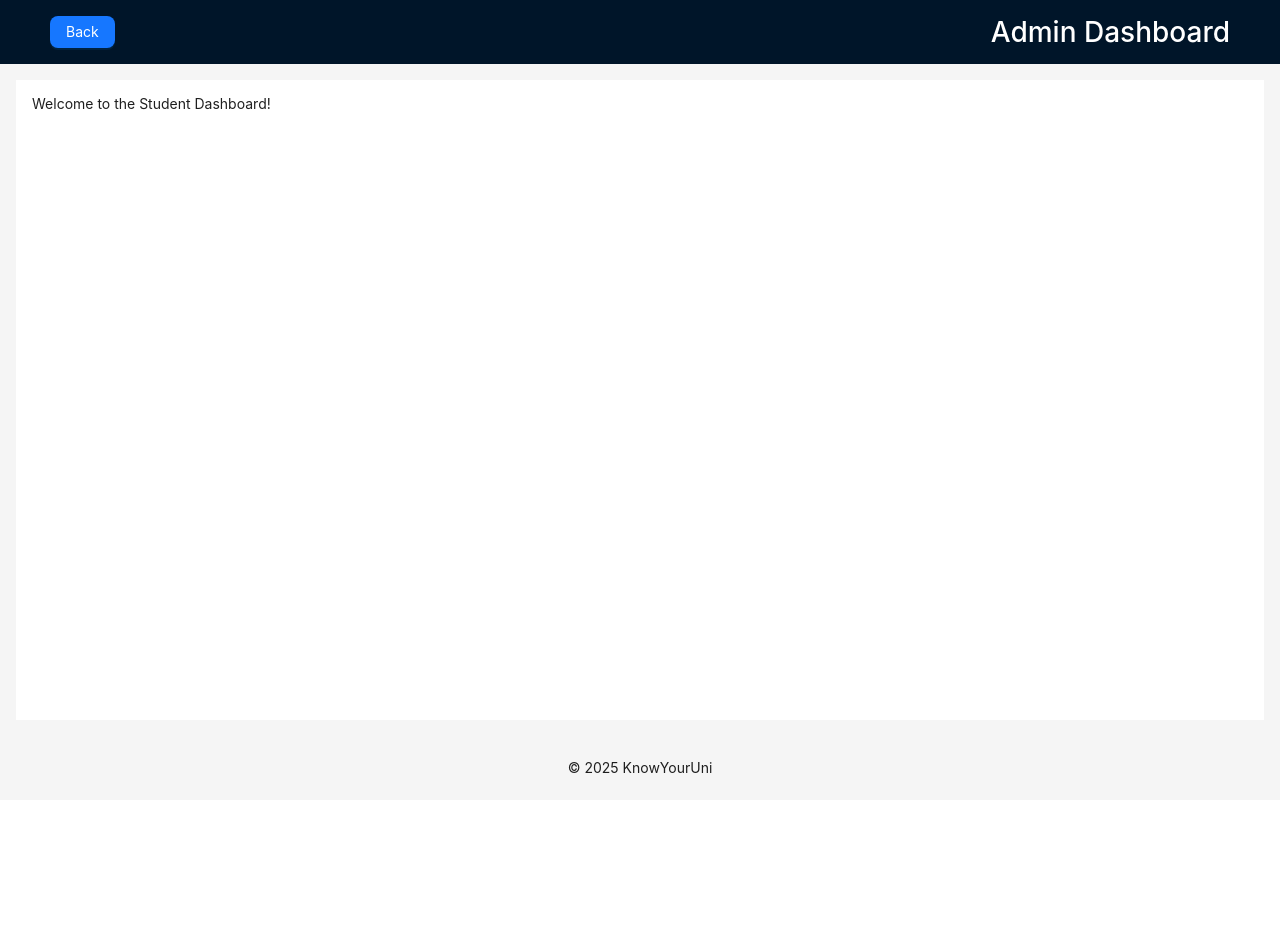
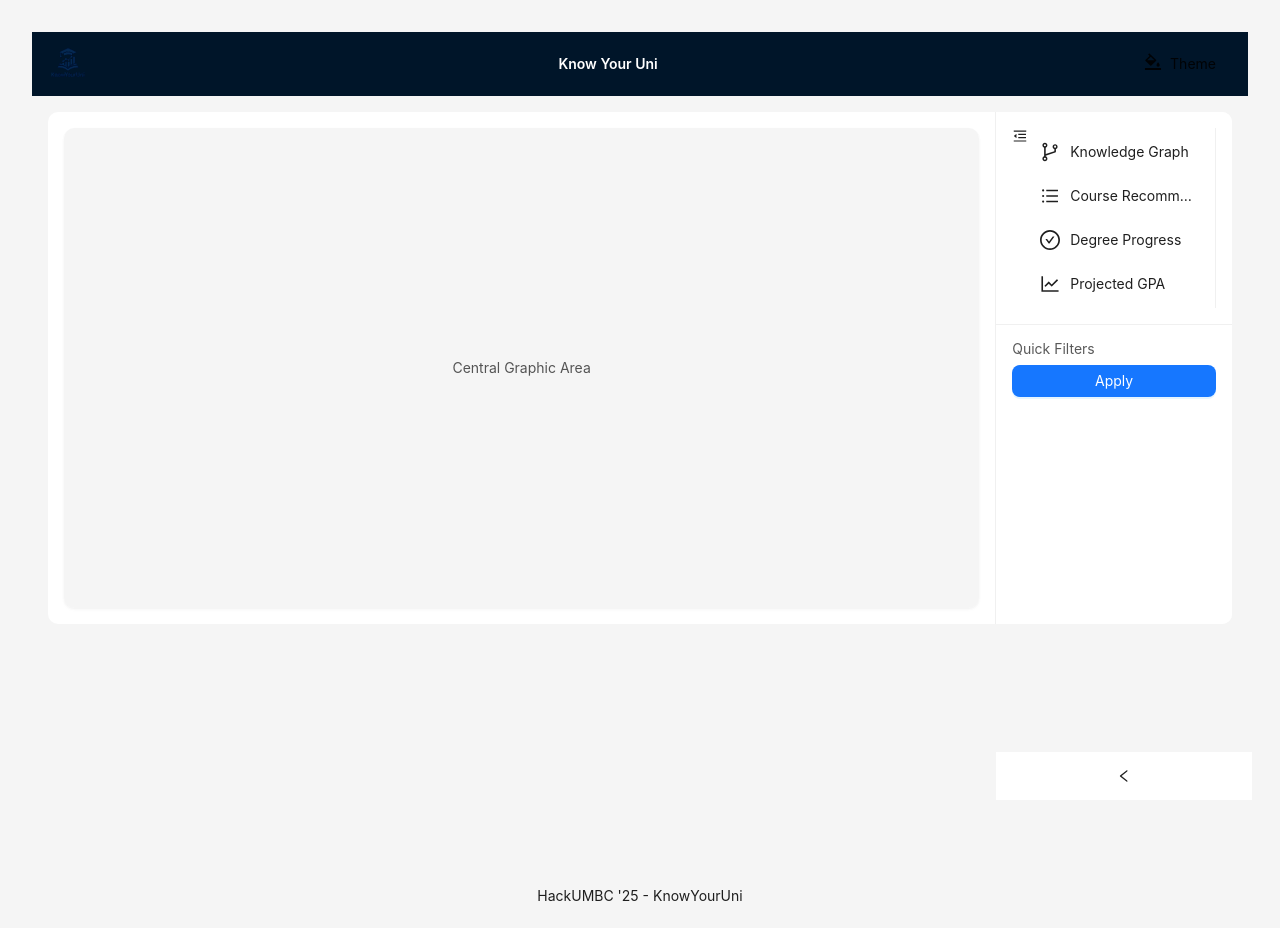
Before and after one commit to ncorcoran771/KnowYourUni_, a React (Vite) app in the folder frontend/: page /student in a window 1280 px wide. Before the commit the page ends 800 px from the top, so only its background shows below. Built offline with nearby package versions, Linux system fonts and the light colour scheme.

Commit message:
big ole hunk of front end stuff
yup

```diff
--- a/frontend/package.json
+++ b/frontend/package.json
@@ -30,6 +30,7 @@
     "globals": "^16.4.0",
     "typescript": "~5.8.3",
     "typescript-eslint": "^8.44.0",
-    "vite": "^7.1.7"
+    "vite": "^7.1.7",
+    "vite-plugin-svgr": "^4.5.0"
   }
 }
--- a/frontend/src/admin.tsx
+++ b/frontend/src/admin.tsx
@@ -1,27 +1,16 @@
+/* Admin Dashboard */
 import React from 'react';
-import { Button, Layout } from 'antd';
-
-const { Header, Content, Footer } = Layout;
+import { Layout } from 'antd';
+import { Shell } from './components/Shell';
 
 export const AdminDashboard: React.FC = () => {
-    const handleBack = () => {
-        console.log('Back button clicked');
-        // Add navigation logic here
-    };
 
     return (
         <Layout style={{ minHeight: '100vh' }}>
-            <Header style={{ display: 'flex', alignItems: 'center', backgroundColor: '#001529' }}>
-                <Button type="primary" onClick={handleBack} style={{ marginRight: 'auto' }}>
-                    Back
-                </Button>
-                <h1 style={{ color: 'white', margin: 0 }}>Admin Dashboard</h1>
-            </Header>
-            <Content style={{ margin: '16px', padding: '16px', backgroundColor: 'white' }}>
-                <p>Welcome to the Admin Dashboard!</p>
-                {/* Add dashboard content here */}
-            </Content>
-            <Footer style={{ textAlign: 'center' }}>© 2025 KnowYourUni</Footer>
+            <div style={{ margin: '16px', padding: '16px'}}>
+                <Shell />
+            </div>
+            <Layout.Footer style={{ textAlign: 'center' }}>HackUMBC '25 - KnowYourUni</Layout.Footer>
         </Layout>
     );
 };
--- /dev/null
+++ b/frontend/src/components/DashboardLayout.tsx
@@ -0,0 +1,130 @@
+/* Dashboard Layout */
+import React, { useState } from "react";
+import { Layout, Menu, Button, Drawer, Grid, theme } from "antd";
+import { getFeatures } from "../utils/getFeatures";
+import { useUserInfo } from "../context/UserInfoProvider";
+import { MenuFoldOutlined, MenuUnfoldOutlined } from "@ant-design/icons";
+
+const { Content, Sider } = Layout;
+const { useBreakpoint } = Grid;
+
+export const DashboardLayout: React.FC = () => {
+  const [collapsed, setCollapsed] = useState(false);
+  const { userInfo } = useUserInfo();
+  const items = getFeatures(userInfo.isAdmin || false);
+  const [drawerOpen, setDrawerOpen] = useState(false);
+  const screens = useBreakpoint();
+  const isMobile = !screens.lg;
+  const { token } = theme.useToken();
+
+  const RightPanelContent = (
+    <div style={{ padding: 16 }}>
+      <Menu
+        mode="inline"
+        items={items.map((it) => ({
+          ...it,
+          icon: React.cloneElement(it.icon as React.ReactElement, { style: { fontSize: 20 } }),
+        }))}
+        defaultSelectedKeys={["overview"]}
+      />
+      <div style={{ marginTop: 16 }}>
+        <p style={{ marginBottom: 8, color: token.colorTextSecondary }}>Quick Filters</p>
+        <Button block type="primary">Apply</Button>
+      </div>
+    </div>
+  );
+
+  return (
+    <Layout>
+      <Content style={{ padding: 16, minHeight: "calc(100vh - 64px)" }}>
+        <Layout
+          style={{
+            borderRadius: token.borderRadiusLG,
+            overflow: "hidden",
+            background: token.colorBgContainer,
+            minHeight: "100%",
+            position: "relative",
+          }}
+        >
+          <Content style={{ padding: 16 }}>
+            <div
+              style={{
+                height: "100%",
+                minHeight: 480,
+                borderRadius: token.borderRadiusLG,
+                boxShadow: token.boxShadowTertiary,
+                background: token.colorFillTertiary,
+                display: "grid",
+                placeItems: "center",
+              }}
+            >
+              <div style={{ opacity: 0.75 }}>Central Graphic Area</div>
+            </div>
+          </Content>
+
+          {isMobile ? (
+            <>
+              <Button
+                type="text"
+                icon={<MenuUnfoldOutlined />}
+                style={{ position: "absolute", top: 12, right: 12, zIndex: 2 }}
+                onClick={() => setDrawerOpen(true)}
+              />
+              <Drawer
+                title="Selections"
+                placement="right"
+                open={drawerOpen}
+                onClose={() => setDrawerOpen(false)}
+                width={320}
+                bodyStyle={{ padding: 0 }}
+              >
+                {RightPanelContent}
+              </Drawer>
+            </>
+          ) : (
+            <Sider
+              theme="light"
+              width="20%"
+              collapsible
+              collapsed={collapsed}
+              onCollapse={(val) => setCollapsed(val)}
+              collapsedWidth={80}
+              style={{
+                borderInlineStart: `1px solid ${token.colorBorderSecondary}`,
+                background: token.colorBgContainer,
+              }}
+            >
+              <div style={{ padding: 16 }}>
+                <Menu
+                  mode="inline"
+                  items={items.map((it) => ({
+                    ...it,
+                    label: collapsed ? undefined : it.label,
+                    icon: React.cloneElement(it.icon as React.ReactElement, { style: { fontSize: 20 } }),
+                  }))}
+                  defaultSelectedKeys={["overview"]}
+                />
+              </div>
+
+              {!collapsed && (
+                <div style={{ padding: 16, borderTop: `1px solid ${token.colorBorderSecondary}` }}>
+                  <p style={{ marginBottom: 8, color: token.colorTextSecondary }}>Quick Filters</p>
+                  <Button block type="primary">Apply</Button>
+                </div>
+              )}
+
+              <Button
+                type="text"
+                icon={collapsed ? <MenuUnfoldOutlined /> : <MenuFoldOutlined />}
+                onClick={() => setCollapsed(!collapsed)}
+                style={{ position: "absolute", top: 8, left: 8 }}
+              />
+            </Sider>
+          )}
+        </Layout>
+      </Content>
+    </Layout>
+  );
+};
+
+export default DashboardLayout;
--- /dev/null
+++ b/frontend/src/components/Shell.tsx
@@ -0,0 +1,38 @@
+/* "Shell" wrapper around the dashboard layout */
+
+import React from "react";
+import { Layout, theme } from "antd";
+import ThemeController from "../components/ThemeController";
+import DashboardLayout from "../components/DashboardLayout";
+import { SVGLogo } from "../utils/getSVGLogo";
+
+const { Header, Content } = Layout;
+
+export const Shell: React.FC = () => {
+  const { token } = theme.useToken();
+
+  return (
+    <Layout style={{ minHeight: "100vh" }}>
+      <Header
+        style={{
+          display: "flex",
+          alignItems: "center",
+          justifyContent: "space-between",
+          paddingInline: 16,
+        }}
+      >
+        <SVGLogo />
+        <div style={{ color: "#fff", fontWeight: 600 }}>Know Your Uni</div>
+        <ThemeController />
+      </Header>
+
+      <Layout>
+        <Content style={{ background: token.colorBgLayout }}>
+          <DashboardLayout />
+        </Content>
+      </Layout>
+    </Layout>
+  );
+};
+
+export default Shell;
--- a/frontend/src/login.tsx
+++ b/frontend/src/login.tsx
@@ -1,12 +1,14 @@
 /* Login component logic */
 
 import React, { useState } from 'react';
-import { Layout, Button, Form, Input, Typography, Card, message } from 'antd';
+import { Layout, Button, Form, Input, Typography, Card, message, theme } from 'antd';
 import { useNavigate } from 'react-router-dom';
-import { isAdmin } from './context/verify-admin';
+import { isAdmin } from './utils/verifyAdmin';
 import { fetchKGDataById, fetchFullKGData } from './api';
 import { useUserInfo } from './context/UserInfoProvider';
 import { useKGInfo } from './context/KGInfoProvider';
+import { SVGLogo } from './utils/getSVGLogo';
+import ThemeController from './components/ThemeController';
 
 const { Header, Content, Footer } = Layout;
 const { Title, Text } = Typography;
@@ -76,14 +78,23 @@ export const Login: React.FC = () => {
 
   return (
     <Layout style={{ minHeight: '100vh' }}>
-      <Header style={{ display: 'flex', alignItems: 'center', backgroundColor: '#001529' }}>
-        <h1 style={{ color: 'white', margin: 0 }}>KnowYourUni</h1>
+      <Header
+        style={{
+          display: "flex",
+          alignItems: "center",
+          justifyContent: "space-between",
+          paddingInline: 16,
+          background: theme.useToken().token.colorPrimary,
+        }}
+      >
+        <SVGLogo />
+        <div style={{ fontWeight: 800 }}>Know Your Uni</div>
+        <ThemeController />
       </Header>
       <Content
         style={{
           margin: '16px',
           padding: '16px',
-          backgroundColor: 'white',
           display: 'flex',
           alignItems: 'center',
           justifyContent: 'center',
@@ -94,19 +105,19 @@ export const Login: React.FC = () => {
             Sign in
           </Title>
           <Text type="secondary" style={{ display: 'block', marginBottom: 16 }}>
-            Enter your ID to continue.
+            Enter your Student ID to continue.
           </Text>
 
           <Form layout="vertical" onFinish={onFinish} autoComplete="off" requiredMark={false}>
             <Form.Item
-              label="ID"
+              label="Student ID"
               name="id"
               rules={[{ required: true, message: 'Please enter your ID' }]}
             >
               <Input
                 size="large"
-                placeholder="e.g., A12345678"
-                onPressEnter={() => { /* Form handles submission via onFinish */ }}
+                placeholder="e.g., A12345"
+                onPressEnter={() => { /* handled by onFinish */ }}
               />
             </Form.Item>
 
@@ -131,7 +142,7 @@ export const Login: React.FC = () => {
       </Content>
 
 
-      <Footer style={{ textAlign: 'center' }}>© 2025 KnowYourUni</Footer>
+      <Footer style={{ textAlign: 'center' }}>HackUMBC '25 - KnowYourUni</Footer>
     </Layout>
   );
 };
--- a/frontend/src/student.tsx
+++ b/frontend/src/student.tsx
@@ -1,27 +1,16 @@
+/* Student Dashboard */
 import React from 'react';
-import { Button, Layout } from 'antd';
-
-const { Header, Content, Footer } = Layout;
+import { Layout } from 'antd';
+import { Shell } from './components/Shell';
 
 export const StudentDashboard: React.FC = () => {
-    const handleBack = () => {
-        console.log('Back button clicked');
-        // Add navigation logic here
-    };
 
     return (
         <Layout style={{ minHeight: '100vh' }}>
-            <Header style={{ display: 'flex', alignItems: 'center', backgroundColor: '#001529' }}>
-                <Button type="primary" onClick={handleBack} style={{ marginRight: 'auto' }}>
-                    Back
-                </Button>
-                <h1 style={{ color: 'white', margin: 0 }}>Admin Dashboard</h1>
-            </Header>
-            <Content style={{ margin: '16px', padding: '16px', backgroundColor: 'white' }}>
-                <p>Welcome to the Student Dashboard!</p>
-                {/* Add dashboard content here */}
-            </Content>
-            <Footer style={{ textAlign: 'center' }}>© 2025 KnowYourUni</Footer>
+            <div style={{ margin: '16px', padding: '16px' }}>
+                <Shell />
+            </div>
+            <Layout.Footer style={{ textAlign: 'center' }}>HackUMBC '25 - KnowYourUni</Layout.Footer>
         </Layout>
     );
 };
--- /dev/null
+++ b/frontend/src/utils/getFeatures.tsx
@@ -0,0 +1,27 @@
+/* Not technically context but don't care
+Holds all of the different statistics/vislauzations that we pull from the backend
+Will display on the collaspible side-bar on the right of the dashboard
+*/
+
+import * as ic from "@ant-design/icons";
+
+// Const for features available to admin dashboard. Will add as more are implemented
+const ADMIN_FEATURES = [
+    { key: "fullKnowledgeGraph", label: "Full Knowledge Graph", icon: <ic.BranchesOutlined style={{ fontSize: 20 }} /> },
+    { key: "projectedGPA", label: "Projected GPA", icon: <ic.LineChartOutlined style={{ fontSize: 20 }} /> },
+
+]
+
+// Const for features available to student dashboard. Will add as more are implemented
+const USER_FEATURES = [
+    { key: "knowledgeGraph", label: "Knowledge Graph", icon: <ic.BranchesOutlined style={{ fontSize: 20 }} /> },
+    { key: "courseRecommendations", label: "Course Recommendations", icon: <ic.BarsOutlined style={{ fontSize: 20 }} /> },
+    { key: "degreeProgress", label: "Degree Progress", icon: <ic.CheckCircleOutlined style={{ fontSize: 20 }} /> },
+    { key: "projectedGPA", label: "Projected GPA", icon: <ic.LineChartOutlined style={{ fontSize: 20 }} /> },
+
+]
+
+// Helper function to get features based on user role
+export function getFeatures(isAdmin: boolean) {
+    return isAdmin ? ADMIN_FEATURES : USER_FEATURES;
+}
--- /dev/null
+++ b/frontend/src/utils/getSVGLogo.tsx
@@ -0,0 +1,19 @@
+/* Helper function to return the re-colored SVG image, according to the logo */
+
+import { theme } from "antd";
+import logo from "../assets/logo.svg";
+
+export const SVGLogo = () => {
+    const { token } = theme.useToken();
+
+    return (
+        <img
+        src={logo}
+        alt="logo"
+        style={{
+            height: 40,
+            fill: token.colorPrimary,
+        }}
+        />
+    );
+}
```
Also changed, not shown: frontend/vite.config.ts (+4 -3 lines), frontend/src/assets/logo.svg (added), frontend/src/components/README.md, frontend/src/context/README.md, frontend/src/utils/verifyAdmin.ts (renamed from frontend/src/context/verify-admin.ts), 1 other file (tests, documents, lock files or other folders).
